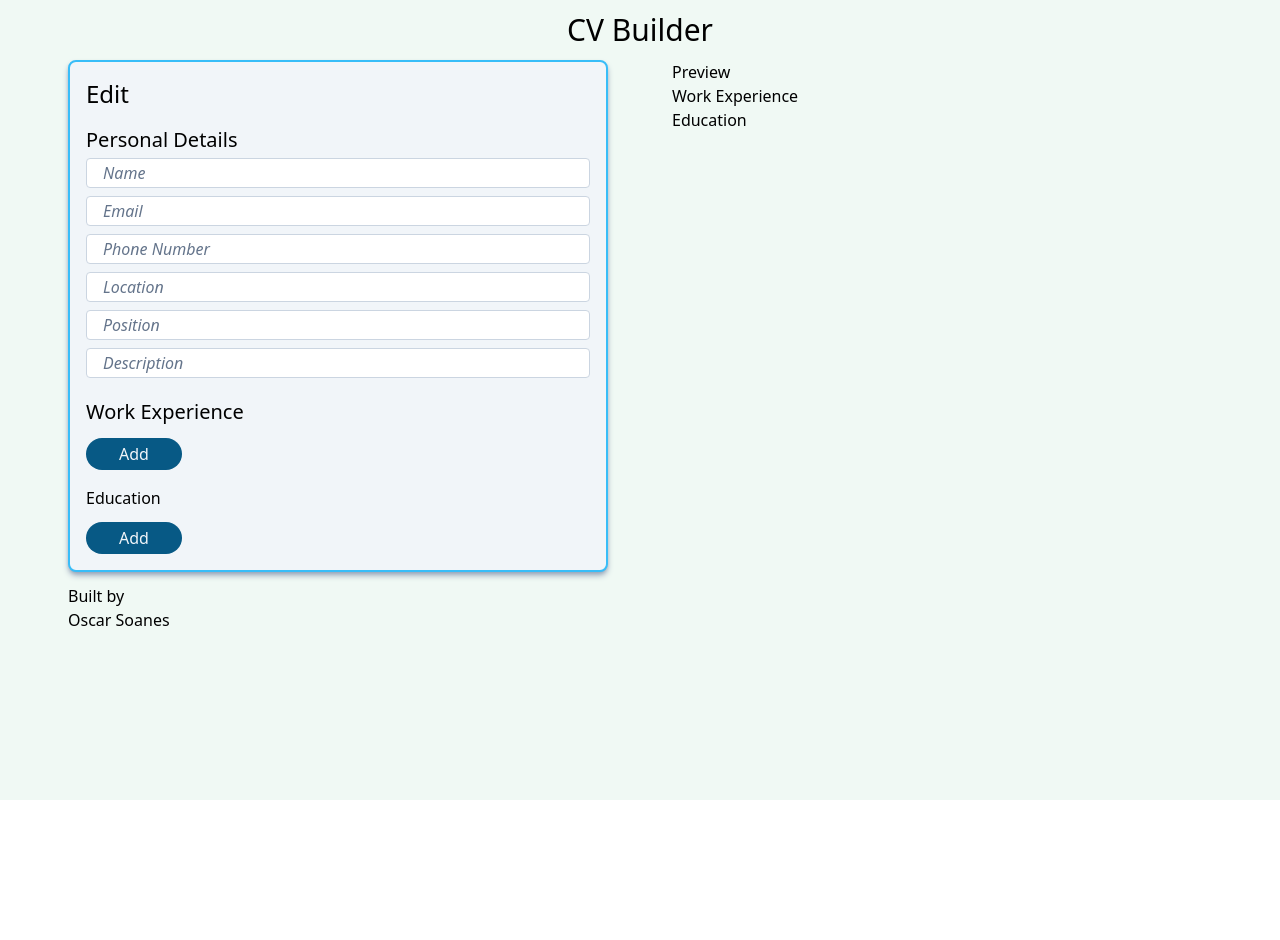
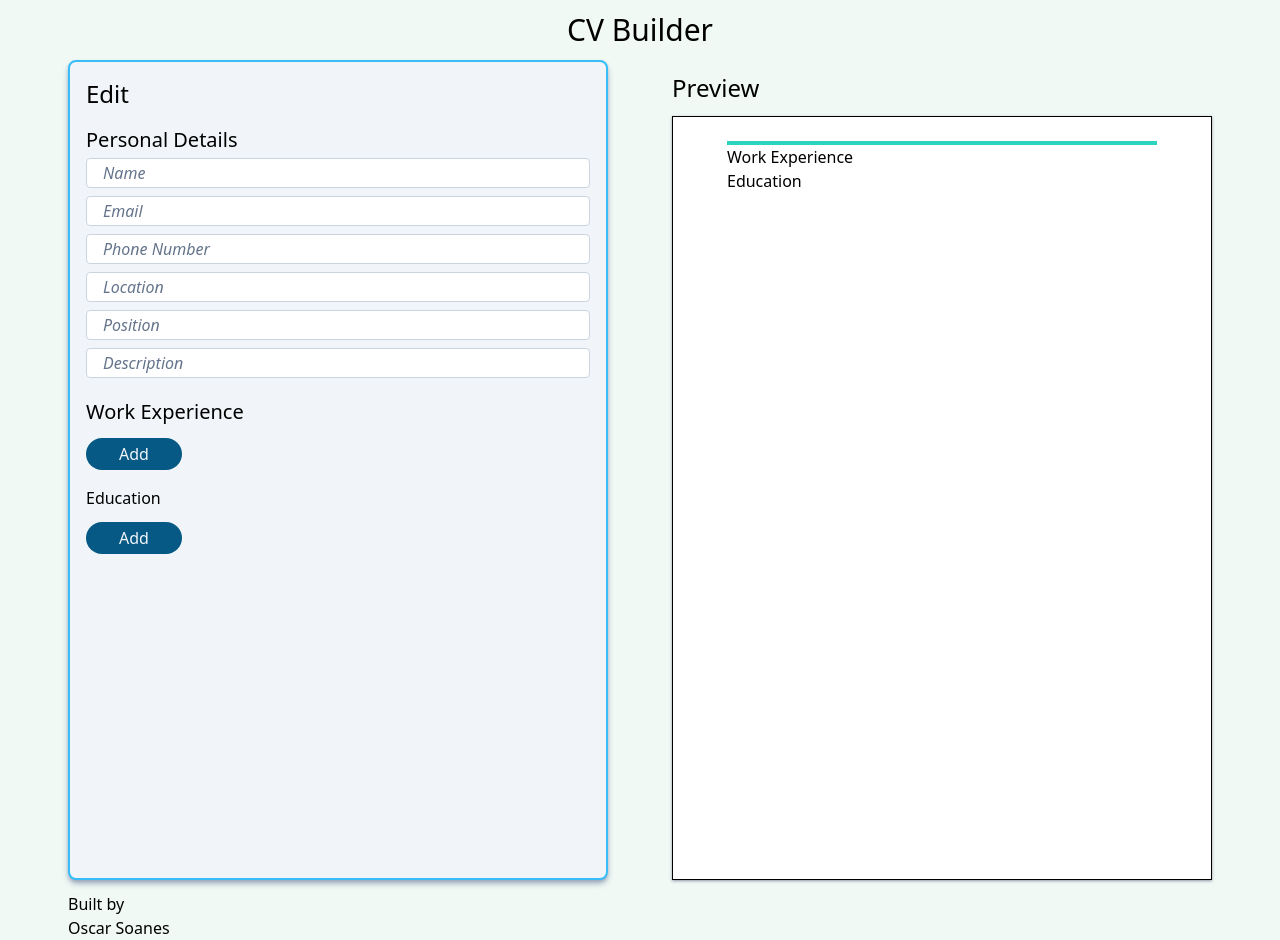
Before and after one commit to OscarSoanes/cv-project, a React (Create React App) app: page / in a window 1280 px wide. Before the commit the page ends 800 px from the top, so only its background shows below. Built offline with nearby package versions, Linux system fonts and the light colour scheme.

Commit message:
Basic page style some minor styling to heading

```diff
--- a/src/components/previewSection/Preview.jsx
+++ b/src/components/previewSection/Preview.jsx
@@ -4,12 +4,13 @@ import { DetailedSection } from "./DetailedSection"
 export function Preview({data}) {
     return (
         <section>
-            <h2>Preview</h2>
+            <h2 className="mt-3 mb-3 text-2xl font-normal">Preview</h2>
 
-            <section>
+            <div className="bg-white p-6 px-[10%] border-black border border-solid shadow shadow-gray-400 aspect-[1/1.414]">
+                <section className="border-b-4 border-solid border-teal-400 header">
                     <div>
-                    <h3>{data.name}</h3>
-                    <p>{data.position}</p>
+                        <h3 className="font-bold text-teal-800 sm:text-2xl">{data.name}</h3>
+                        <p className="font-bold text-teal-800 sm:text-2xl">{data.position}</p>
                     </div>
                     <aside>
                         <SmallContent value={data.phone}/>
@@ -24,6 +25,7 @@ export function Preview({data}) {
 
                 <DetailedSection type="Work Experience" array={data.workExperience} />
                 <DetailedSection type="Education" array={data.education} />
+            </div>
         </section>
     )
 }
--- a/src/main.css
+++ b/src/main.css
@@ -28,3 +28,9 @@ html, body {
         @apply rounded-full p-1 font-normal w-24 mt-1;
     }
 }
+
+.header {
+    display: grid;
+    grid-template-columns: 1fr max-content;
+    gap: 0.5rem;
+}
```
Lines whose indentation alone changed are shown as unchanged.
